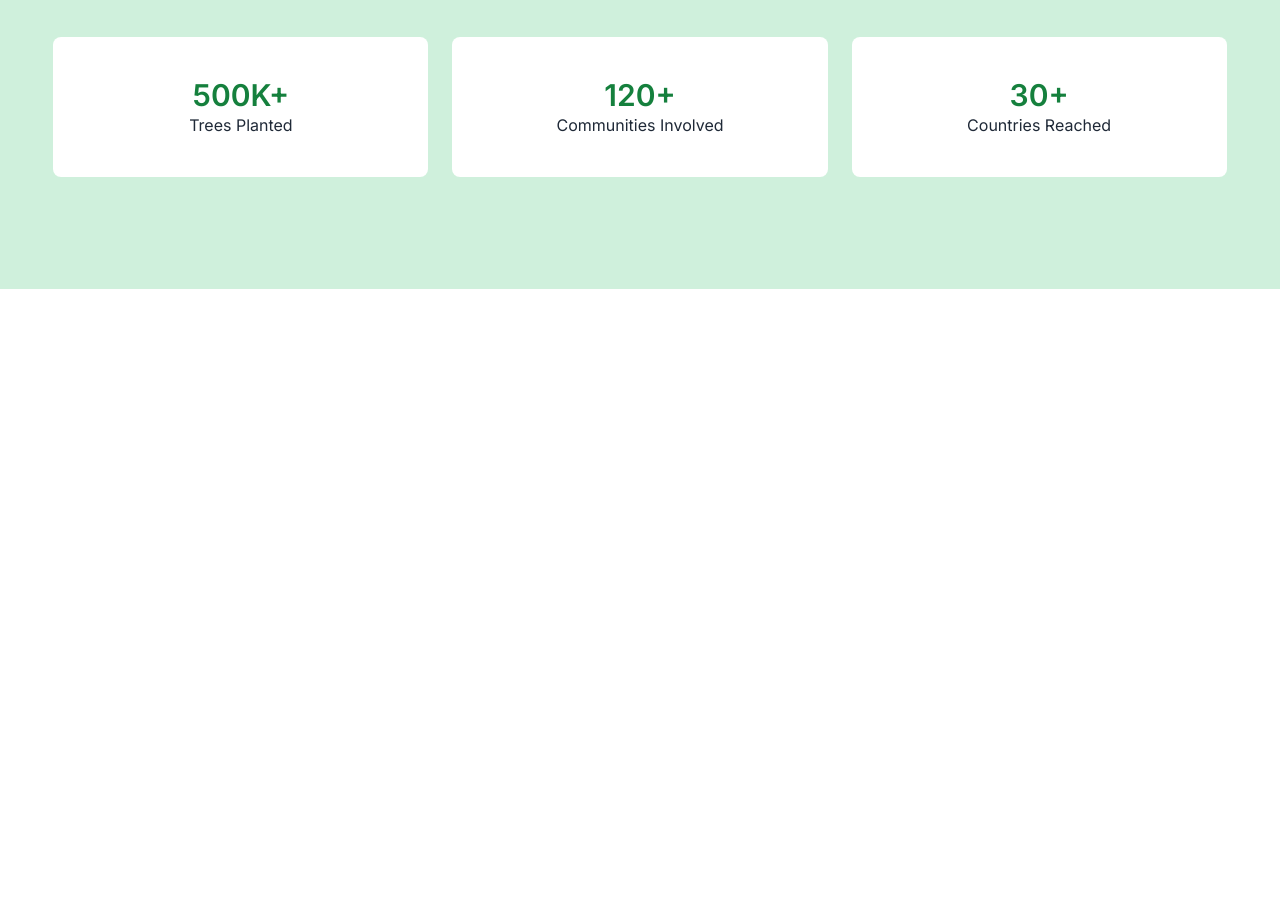
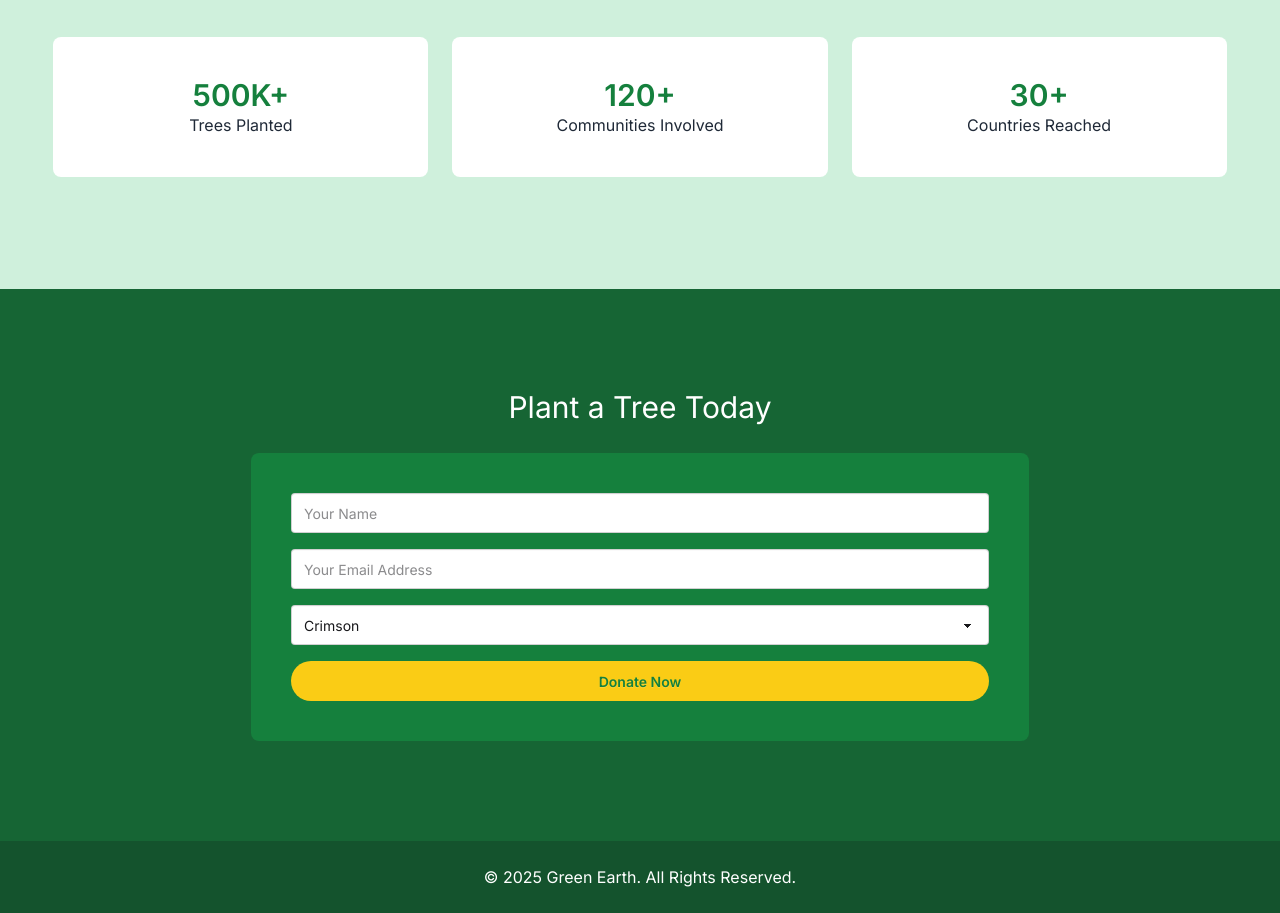
Before and after one commit to osmanzakaria532/green-earth, a plain HTML site: page index.html in a window 1280 px wide. Shown: the part 1376-2289 px from the top of the page. Before the commit the page ends 1665 px from the top, so only its background shows below. Drawn offline with nearby package versions, Linux system fonts and the light colour scheme; no server answers.

Commit message:
complate

```diff
--- a/index.html
+++ b/index.html
@@ -181,6 +181,32 @@
         </div>
     </section>
 
+    <footer class="bg-[#166534] ">
+        <div class="flex justify-center items-center py-5 md:py-[100px] px-3 md:px-0">
+            <div>
+                <h2 class="text-white text-center text-3xl mb-7">Plant a Tree Today</h2>
+                <div class="space-y-4 bg-[#15803D] p-10 rounded-lg">
+                    <input type="text" placeholder="Your Name" class="input w-full" />
+                    <input type="text" placeholder="Your Email Address" class="input w-full" />
+                    <select class="select w-full">
+                        <option>Crimson</option>
+                        <option>Amber</option>
+                        <option>Velvet</option>
+                    </select>
+                    <button class="btn  bg-[#FACC15] w-full text-[#15803D] rounded-full border-none shadow-none">Donate
+                        Now</button>
+
+                </div>
+            </div>
+        </div>
+        <div class="py-6 bg-[#14532D] text-center">
+            <p class="text-white text-sm md:text-base">
+                © 2025 Green Earth. All Rights Reserved.
+            </p>
+        </div>
+
+    </footer>
+
 
     <script src="./js/index.js"></script>
 </body>
```
